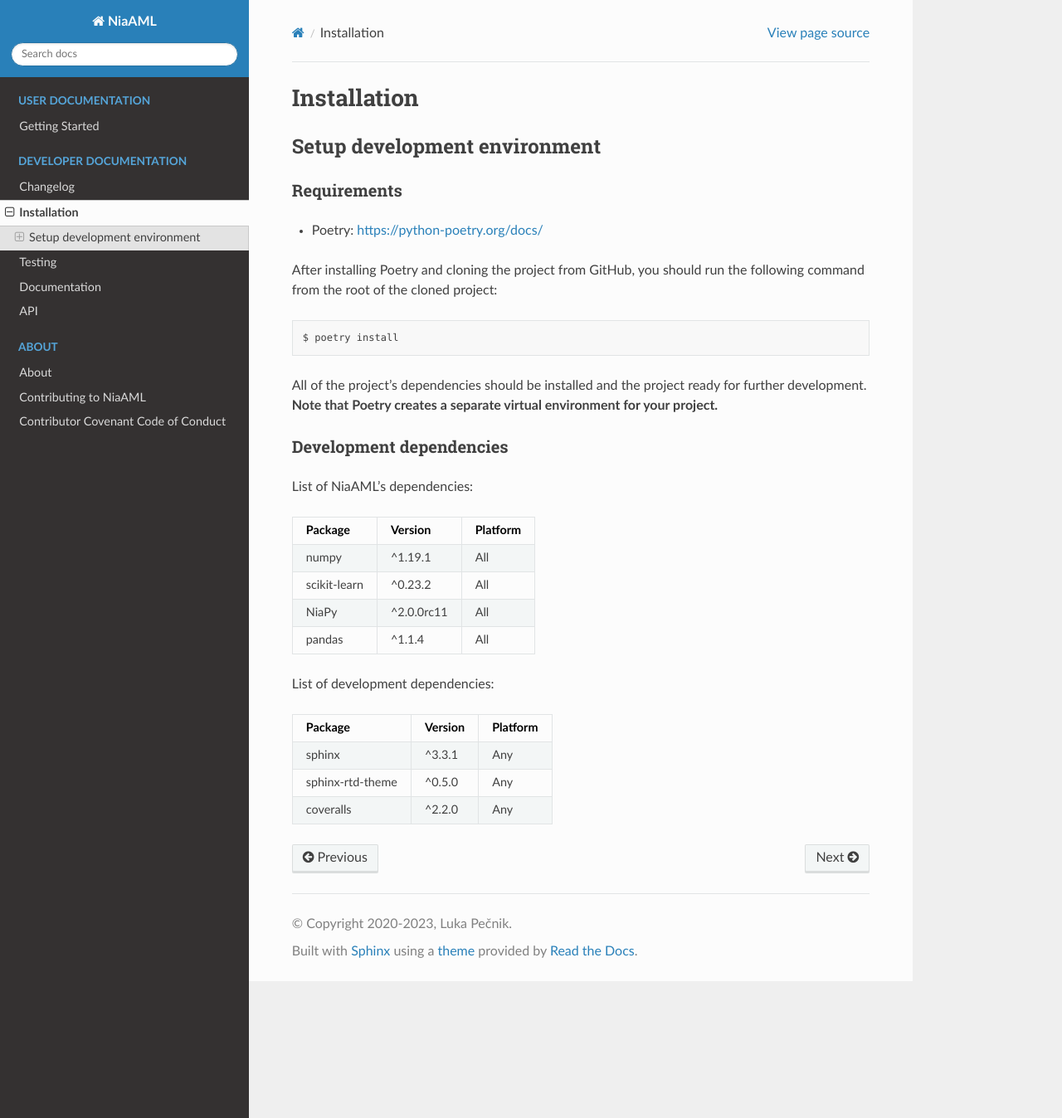
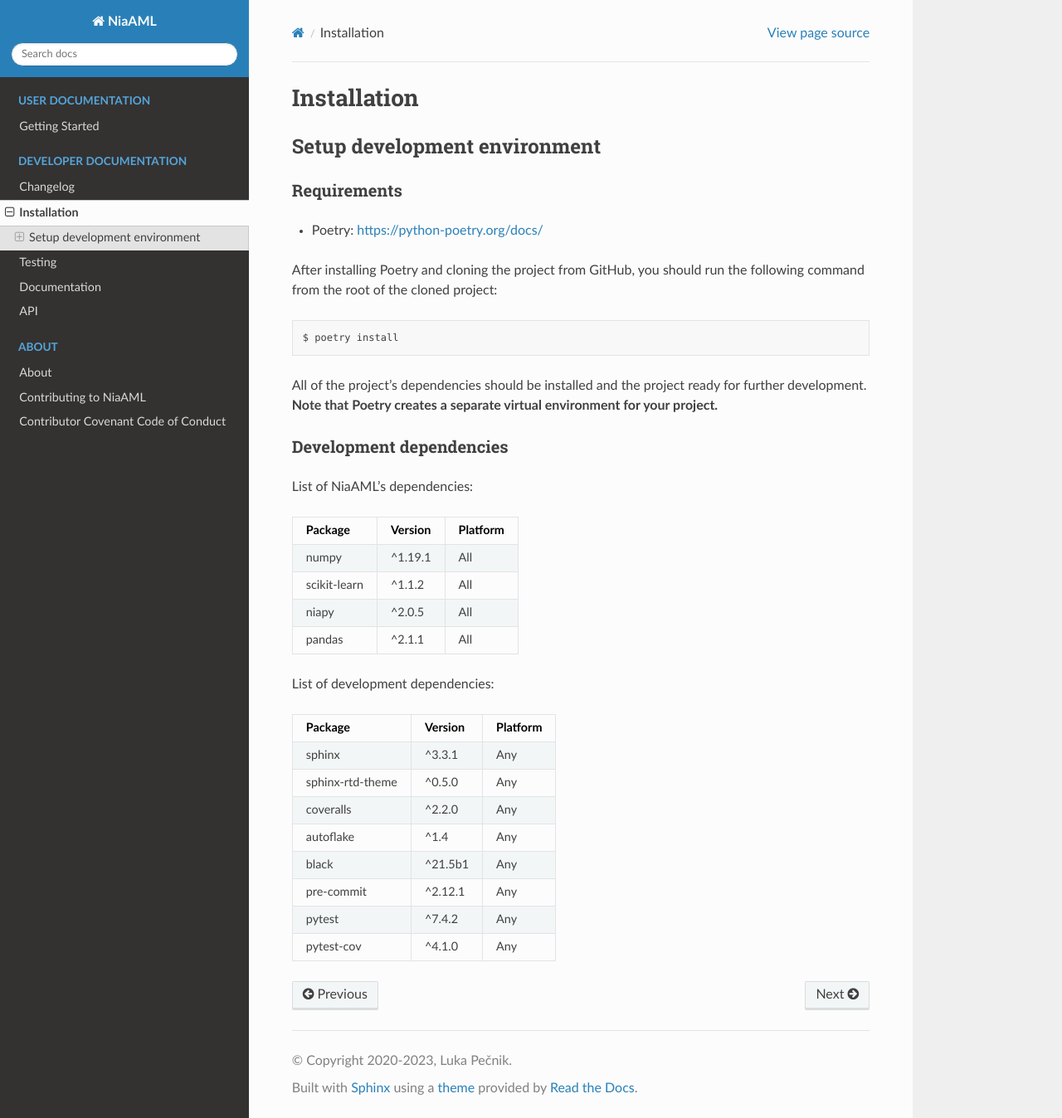
Before and after one commit to firefly-cpp/NiaAML, a Sphinx documentation site: the page built from docs/installation.rst, in a window 1280 px wide and 1348 px high. Shown: the whole window at 83% size. Built offline with Sphinx 7.4.7 and the Read the Docs theme 2.0.0, drawn with Linux system fonts in a browser that asks for light colours.

```diff
--- a/docs/installation.rst
+++ b/docs/installation.rst
@@ -30,11 +30,11 @@ List of NiaAML's dependencies:
 +================+==============+============+
 | numpy          | ^1.19.1      | All        |
 +----------------+--------------+------------+
-| scikit-learn   | ^0.23.2      | All        |
+| scikit-learn   | ^1.1.2       | All        |
 +----------------+--------------+------------+
-| NiaPy          | ^2.0.0rc11   | All        |
+| niapy          | ^2.0.5       | All        |
 +----------------+--------------+------------+
-| pandas         | ^1.1.4       | All        |
+| pandas         | ^2.1.1       | All        |
 +----------------+--------------+------------+
 
 List of development dependencies:
@@ -48,3 +48,13 @@ List of development dependencies:
 +--------------------+-----------+------------+
 | coveralls          | ^2.2.0    | Any        |
 +--------------------+-----------+------------+
+| autoflake          | ^1.4      | Any        |
++--------------------+-----------+------------+
+| black              | ^21.5b1   | Any        |
++--------------------+-----------+------------+
+| pre-commit         | ^2.12.1   | Any        |
++--------------------+-----------+------------+
+| pytest             | ^7.4.2    | Any        |
++--------------------+-----------+------------+
+| pytest-cov         | ^4.1.0    | Any        |
++--------------------+-----------+------------+
```
Also changed, not shown: CONTRIBUTING.md (+16 -11 lines).
